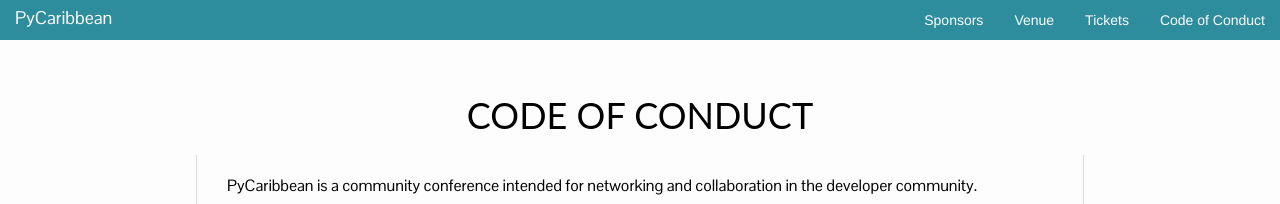
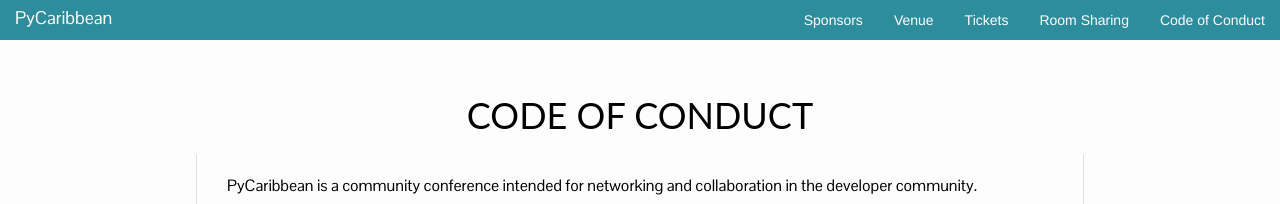
Before and after one commit to pycaribbean/pycaribbean.github.io, a Jekyll site: the page built from code-of-conduct.html, in a window 1280 px wide. Shown: the top 204 px of the page. Built offline with Jekyll 4.4.1, drawn with Linux system fonts in a browser that asks for light colours; nearby versions of some CDN libraries; library files that are not in the unit come from our copies.

Commit message:
add room sharing link

```diff
--- a/_includes/header.html
+++ b/_includes/header.html
@@ -14,6 +14,7 @@
               </div>
             </li>
             <li><a href="/#tickets">Tickets</a></li>
+            <li><a href="http://bit.ly/PyCaribbeanRoomSharing">Room Sharing</a></li>
             <li><a href="/code-of-conduct.html">Code of Conduct</a></li>
         </ul>
     </div>
@@ -33,6 +34,7 @@
           <li><a href="/hotels.html">Hotels</a></li>
           <li><a href="/places-to-visit.html">Places to Visit</a></li>
           <li><a href="/#tickets">Tickets</a></li>
+          <li><a href="http://bit.ly/PyCaribbeanRoomSharing">Room Sharing</a></li>
           <li><a href="/code-of-conduct.html">Code of Conduct</a></li>
         </ul>
         </ul>
--- a/index.html
+++ b/index.html
@@ -145,7 +145,12 @@
 
     <div class="tickets" id="tickets">
         <div class="uk-container uk-container-center">
+          <div class="uk-width-small-1-1">
             <h1 class="uk-text-center uk-margin-large-bottom">Tickets</h1>
             <div style="width:100%; text-align:left;" ><iframe  src="//eventbrite.com/tickets-external?eid=19120486891&ref=etckt" frameborder="0" height="350" width="100%" vspace="0" hspace="0" marginheight="5" marginwidth="5" scrolling="auto" allowtransparency="true"></iframe><div style="font-family:Helvetica, Arial; font-size:10px; padding:5px 0 5px; margin:2px; width:100%; text-align:left;" ><a class="powered-by-eb" style="color: #dddddd; text-decoration: none;" target="_blank" href="http://www.eventbrite.com/r/etckt">Powered by Eventbrite</a></div></div>
+              <br>
+              <h3>Cancellation Policy</h3>
+              <p>Registration cancellations must be requested via Eventbrite by January 31, 2016 in order to receive a refund. No refunds will be granted for cancellations received after January 31, 2016.</p>
+          </div>
         </div>
     </div>
```
Also changed, not shown: img/cover6.jpg (added).
